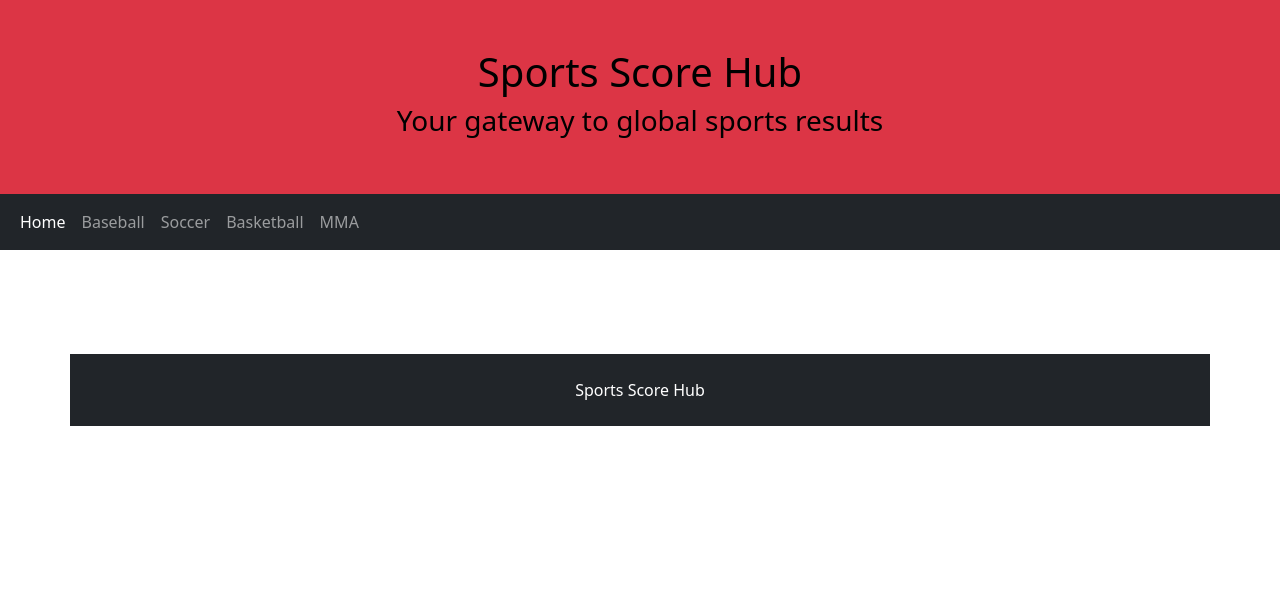
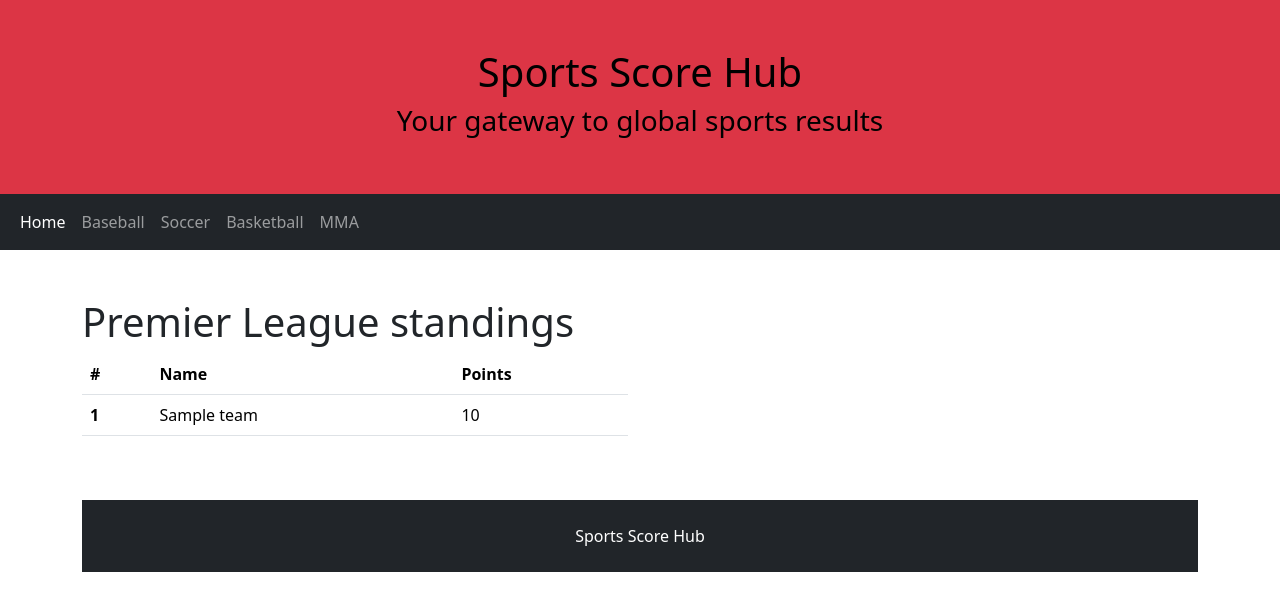
Before and after one commit to LluisFabregatRiesco/AdvPy-FinalProject, a Flask app: page /soccer in a window 1280 px wide. Shown: the top 611 px of the page. Run offline with Flask 3, Linux system fonts and the light colour scheme; a database or web service that is not in the repository returns one stand-in record (values such as "Sample title").

Commit message:
Soccer updates

```diff
--- a/app/db_api.py
+++ b/app/db_api.py
@@ -6,7 +6,7 @@ import copy
 from typing import Dict, Any
 # from typing import List
 import requests
-from . import settings
+import settings
 
 
 def create_session() -> requests.Session:
--- a/app/main.py
+++ b/app/main.py
@@ -9,7 +9,7 @@ from flask import Flask, render_template
 from pymongo.server_api import ServerApi
 from pymongo import MongoClient
 
-from . import db_api
+import db_api
 # import http.client
 # import json
 
@@ -28,6 +28,17 @@ client = MongoClient(uri,
 db = client['sports']
 collection = db['basketball']  # MongoDB collection to store NBA standings
 
+
+path_to_certificate2 = 'lluis_cert.pem'
+uri2 = "mongodb+srv://cluster0.0uqoz5p."
+uri2 += "mongodb.net/?authSource=%24external"
+uri2 += "&authMechanism=MONGODB-X509&retryWrites=true&w=majority"
+client2 = MongoClient(uri2,
+                     tls=True,
+                     tlsCertificateKeyFile=path_to_certificate2,
+                     server_api=ServerApi('1'))
+db2 = client2['sports']
+collection2 = db2['soccer']  # MongoDB collection to store PL standings
 
 
 @app.route('/')
@@ -87,7 +98,7 @@ def baseball() -> Any:
 @app.route('/soccer')
 def soccer() -> Any:
     # Retrieve standings data from MongoDB
-    standings_data = collection.find_one()
+    standings_data = collection2.find_one()
 
     if standings_data:
         # Extract relevant information
@@ -97,6 +108,7 @@ def soccer() -> Any:
         sorted_standings = sorted(standings[0], key=lambda x: x.get("rank", 0))
 
         return render_template('soccer.html', standings=sorted_standings)
+
     return "No data available."
 
 
--- a/app/templates/soccer.html
+++ b/app/templates/soccer.html
@@ -1,6 +1,26 @@
-{% extends 'base_two_col.html' %} {% block content %}
+{% extends 'base_two_col.html' %}
+{% block content %}
+<div class="col-md-6">
+    <h1>Premier League standings</h1>
+    <table class="table">
+      <thead>
+        <tr>
+          <th scope="col">#</th>
+          <th scope="col">Name</th>
+          <th scope="col">Points</th>
+        </tr>
+      </thead>
+      <tbody>
+        {% if standings %} {% for team in standings %}
+        <tr>
+          <th scope="row">{{ loop.index }}</th>
+          <td> {{ team.team.name }} </a></td>
+          <td> {{ team.points }} </a></td>
 
-<div class="col-md-8">
-  <h1>{{ title }}</h1>
+        </tr>
+        {% endfor %} {% endif %}
+      </tbody>
+    </table>
+  </div>
 </div>
 {% endblock %}
```
Also changed, not shown: 2 other files.
